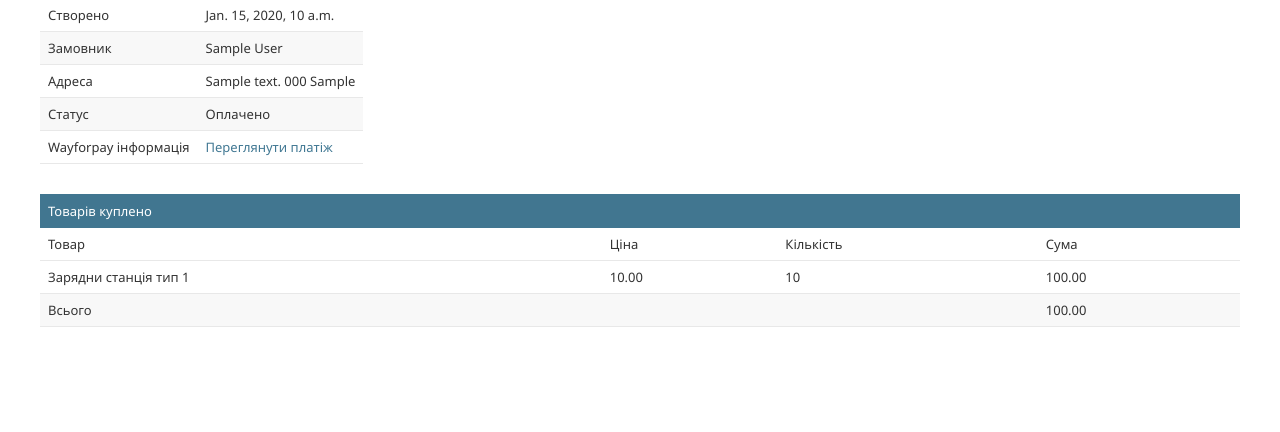
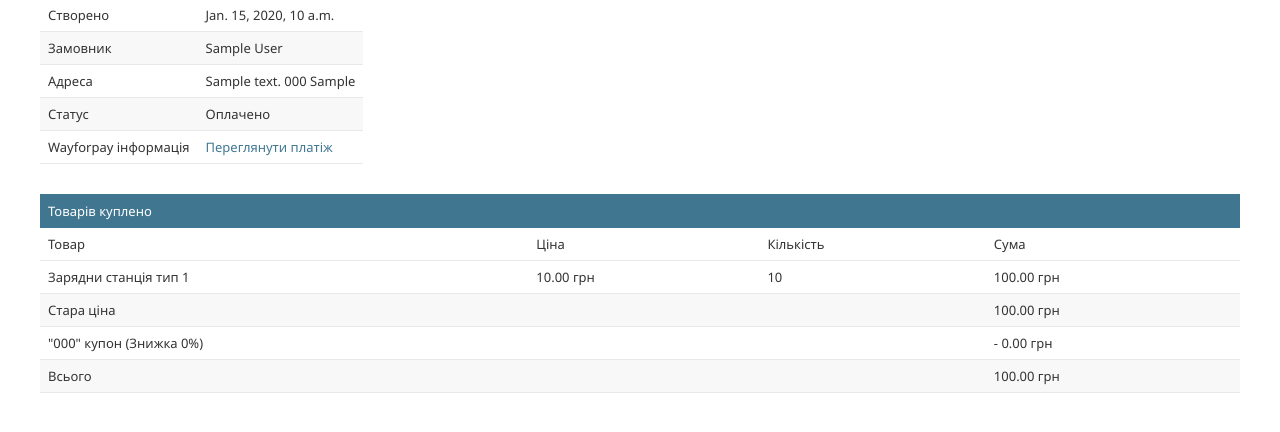
Before and after one commit to hruntov/electro_shop, a Django app: page /orders/admin/order/1/ in a window 1280 px wide. Shown: the part 160-592 px from the top of the page. Run offline with Django 5.2, Linux system fonts and the light colour scheme; a user stored in the database is signed in; data comes from the database, SQL or seed files in the repository; tables that the repository leaves empty hold one stand-in row (values such as "Sample post"); parts of the project's set-up code (start-up, migrations or seed data) failed here and were passed over.

Commit message:
Add the coupons info to the order's pdf and view

```diff
--- a/myshop/orders/templates/admin/orders/order/detail.html
+++ b/myshop/orders/templates/admin/orders/order/detail.html
@@ -72,14 +72,35 @@
             {% for item in order.items.all %}
             <tr class="row{% cycle "1" "2" %}">
                 <td>{{ item.product.name }}</td>
-                <td>{{ item.price }}</td>
+                <td>{{ item.price }} грн</td>
                 <td>{{ item.quantity }}</td>
-                <td>{{ item.get_cost }}</td>
+                <td>{{ item.get_cost }} грн</td>
             </tr>
             {% endfor %}
+
+            {% if order.coupon %}
+            <tr class="subtotal">
+                <td colspan="3">Стара ціна</td>
+                <td class="num">
+                    {{ order.get_total_cost_before_discount|floatformat:2 }} грн
+                </td>
+            </tr>
+            <tr>
+                <td colspan="3">
+                    "{{ order.coupon.code }}" купон
+                    (Знижка {{ order.discount }}%)
+                </td>
+                <td class="num neg">
+                    - {{ order.get_discount|floatformat:2 }} грн
+                </td>
+            </tr>
+            {% endif %}
+
             <tr class="total">
                 <td colspan="3">Всього</td>
-                <td>{{ order.get_total_cost }}</td>
+                <td>
+                    {{ order.get_total_cost|floatformat:2 }} грн
+                </td>
             </tr>
         </tbody>
     </table>
```
Also changed, not shown: myshop/orders/templates/orders/order/pdf.html (+22 -3 lines).
